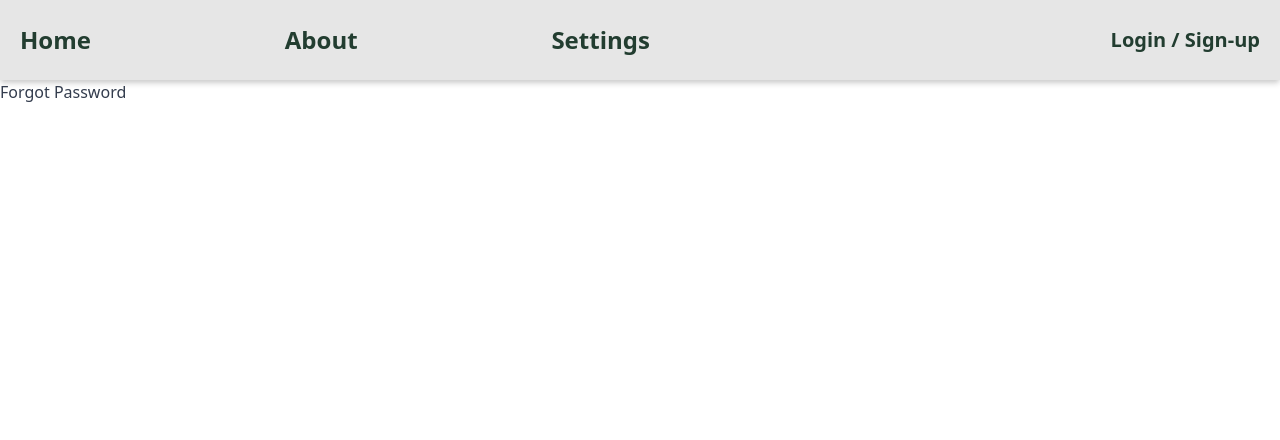
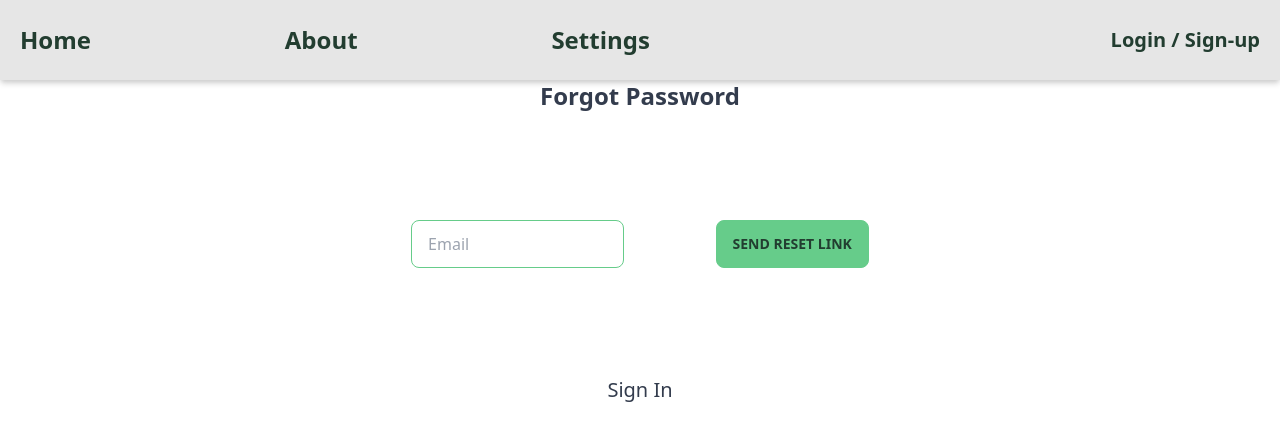
Before and after one commit to CodyMurr/react-budget, a React (Vite) app: page /forgot-password in a window 1280 px wide. Shown: the top 440 px of the page. Built offline with nearby package versions, Linux system fonts and the light colour scheme; the HTML template or start-up script is replaced by a standard one.

Commit message:
add forgot password page

```diff
--- a/src/components/ForgotPassword.jsx
+++ b/src/components/ForgotPassword.jsx
@@ -1,5 +1,60 @@
-import React from 'react';
+import { useState } from 'react';
+import { Link, useNavigate } from 'react-router-dom';
+import { getAuth, sendPasswordResetEmail } from 'firebase/auth';
+import { toast } from 'react-toastify';
 
 export default function ForgotPassword() {
-  return <div>Forgot Password</div>;
+  const [email, setEmail] = useState('');
+
+  const navigate = useNavigate();
+
+  function onChange(e) {
+    setEmail(e.target.value);
+  }
+
+  async function onSubmit(e) {
+    e.preventDefault();
+    try {
+      const auth = getAuth();
+      await sendPasswordResetEmail(auth, email);
+      toast.success('Email Sent');
+      navigate('/auth');
+    } catch (error) {
+      toast.error('Failed to send...');
+    }
+  }
+
+  return (
+    <div className='flex flex-col w-full h-screen'>
+      <header className='w-full flex justify-center'>
+        <h2 className='text-2xl font-bold'>Forgot Password</h2>
+      </header>
+      <main className='w-full h-1/2 flex justify-center'>
+        <form
+          className='w-1/2 h-full flex flex-col items-center justify-evenly'
+          onSubmit={onSubmit}
+        >
+          <div className='flex w-full justify-evenly'>
+            <input
+              className='input input-primary w-1/3'
+              type='email'
+              placeholder='Email'
+              name='email'
+              value={email}
+              onChange={onChange}
+            />
+            <button className='btn btn-primary' type='submit'>
+              Send Reset Link
+            </button>
+          </div>
+          <Link
+            className='text-xl hover:text-secondary hover:underline'
+            to='/auth'
+          >
+            Sign In
+          </Link>
+        </form>
+      </main>
+    </div>
+  );
 }
```
Also changed, not shown: 1 other file (tests, documents, lock files or other folders).
